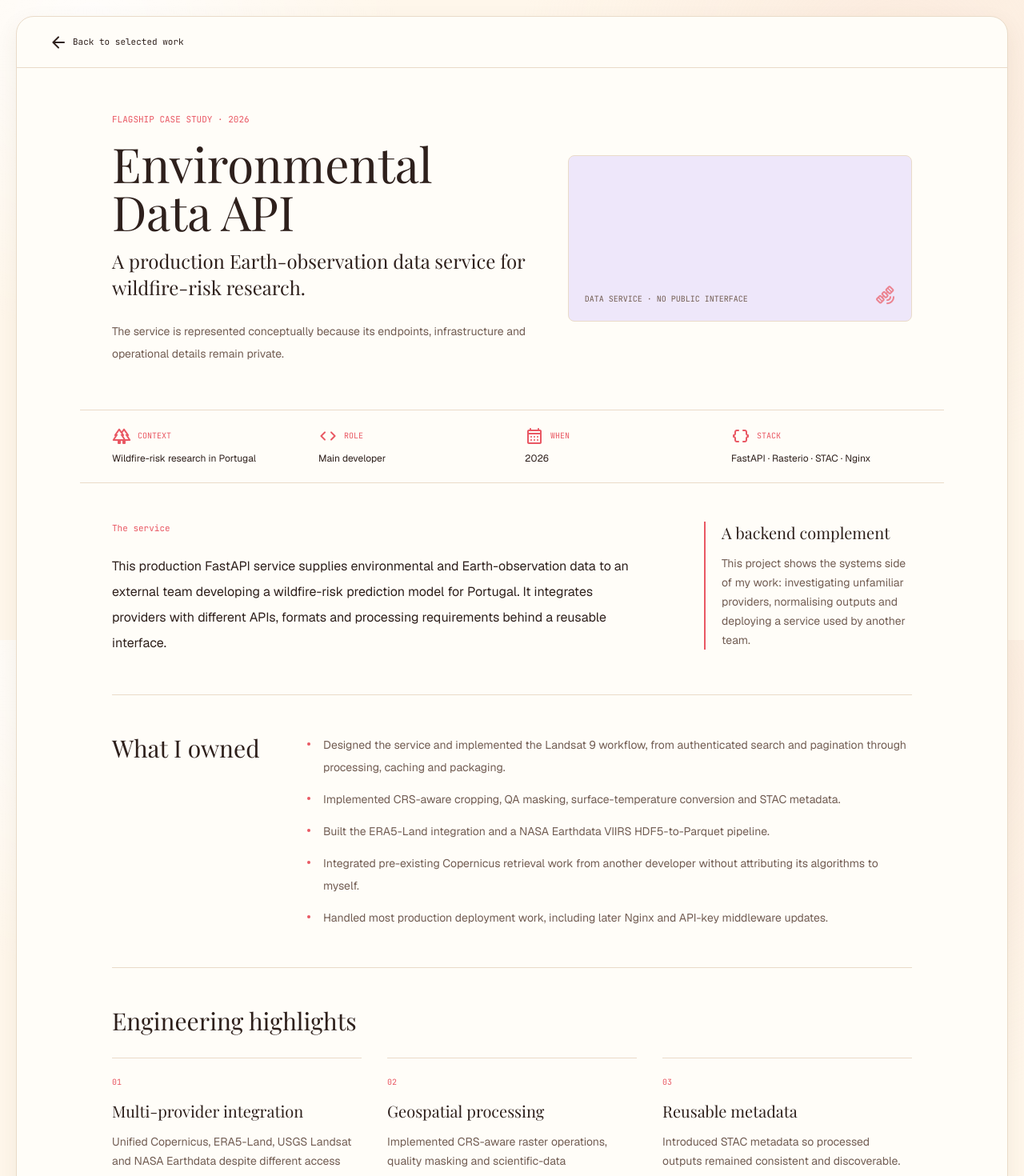
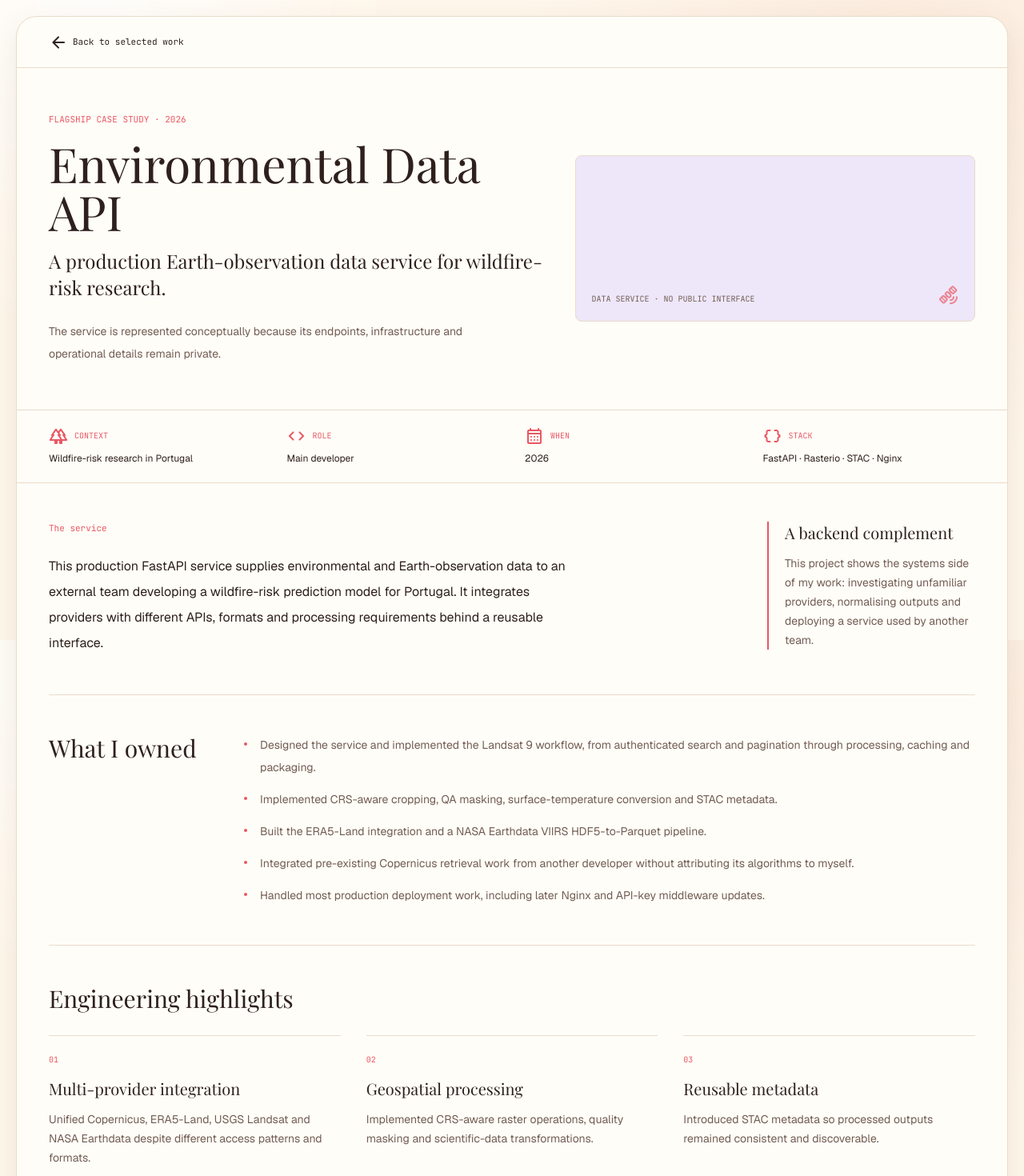
Before and after one commit to anetep/personal-portfolio, a Next.js app: page /en/projects/environmental-data-api in a window 1280 px wide. Shown: the top 1470 px of the page at 80% size. Built offline with nearby package versions, Linux system fonts and the light colour scheme; a web font is replaced by a local one.

Commit message:
[Layout] Made width of projects page be the same as the home page width

```diff
--- a/app/[locale]/projects/[slug]/page.tsx
+++ b/app/[locale]/projects/[slug]/page.tsx
@@ -25,7 +25,7 @@ export default async function ProjectPage(props: PageProps<"/[locale]/projects/[
 
   return (
     <main className="min-h-screen px-3 py-3 sm:px-5 sm:py-5">
-      <article className="mx-auto max-w-[1280px] overflow-hidden rounded-[22px] border border-[var(--line)] bg-[var(--paper)] shadow-[0_10px_28px_rgb(91_62_43_/_8%)]">
+      <article className="mx-auto max-w-[1520px] overflow-hidden rounded-[26px] border border-[var(--line)] bg-[var(--paper)] shadow-[0_12px_35px_rgb(91_62_43_/_10%)]">
         <header className="flex min-h-16 items-center justify-between border-b border-[var(--line)] px-6 py-4 md:px-10">
           <Link href={`/${locale}#work`} className="inline-flex items-center gap-1.5 font-mono text-[11px] text-[var(--foreground)] transition-colors hover:text-[var(--coral)]"><span className="material-symbols-rounded text-sm" aria-hidden="true">arrow_back</span>{project.backLabel}</Link>
           <div className="flex flex-wrap justify-end gap-2">
@@ -34,7 +34,7 @@ export default async function ProjectPage(props: PageProps<"/[locale]/projects/[
           </div>
         </header>
 
-        <section className="mx-auto grid max-w-[1080px] gap-8 px-6 py-10 md:px-10 lg:grid-cols-[1fr_0.8fr] lg:items-center lg:py-14">
+        <section className="mx-auto grid max-w-[1280px] gap-8 px-6 py-10 md:px-10 lg:grid-cols-[1fr_0.8fr] lg:items-center lg:py-14">
           <div>
             <p className="font-mono text-[11px] text-[var(--coral)]">{project.label}</p>
             <h1 className="mt-4 font-serif text-5xl leading-none text-[var(--foreground)] md:text-6xl">{project.title}</h1>
@@ -56,11 +56,11 @@ export default async function ProjectPage(props: PageProps<"/[locale]/projects/[
           </div>
         </section>
 
-        <dl className="mx-auto grid max-w-[1080px] gap-x-8 gap-y-4 border-y border-[var(--line)] px-6 py-5 sm:grid-cols-2 md:px-10 lg:grid-cols-4">
+        <dl className="mx-auto grid max-w-[1280px] gap-x-8 gap-y-4 border-y border-[var(--line)] px-6 py-5 sm:grid-cols-2 md:px-10 lg:grid-cols-4">
           {project.metadata.map((item) => <div key={item.label}><dt className="flex items-center gap-2 font-mono text-[10px] text-[var(--coral)]"><span className="material-symbols-rounded text-sm" aria-hidden="true">{item.icon}</span>{item.label}</dt><dd className="mt-1.5 text-xs leading-5 text-[var(--foreground)]">{item.value}</dd></div>)}
         </dl>
 
-        <div className="mx-auto max-w-[1080px] px-6 md:px-10">
+        <div className="mx-auto max-w-[1280px] px-6 md:px-10">
           <section className="grid gap-8 border-b border-[var(--line)] py-10 md:grid-cols-[1fr_260px] md:py-12">
             <div><p className="font-mono text-[11px] text-[var(--coral)]">{project.overview.title}</p><p className="mt-6 max-w-2xl text-base leading-8 text-[var(--foreground)]">{project.overview.description}</p></div>
             <aside className="self-start border-l-2 border-[var(--coral)] pl-5"><p className="font-serif text-xl text-[var(--foreground)]">{project.product.title}</p><p className="mt-3 text-sm leading-6 text-[var(--muted)]">{project.product.description}</p></aside>
```
